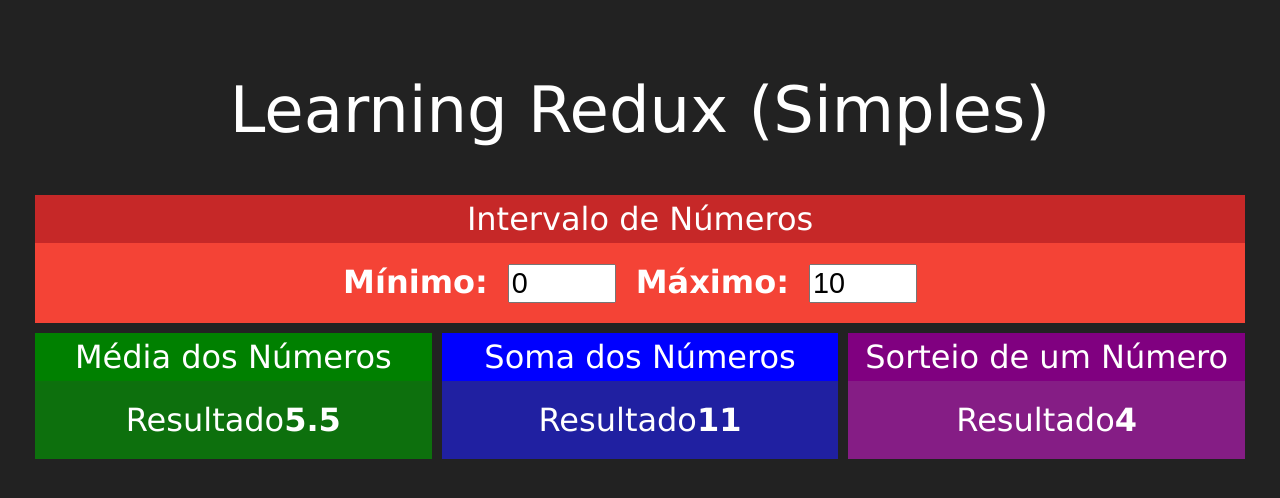
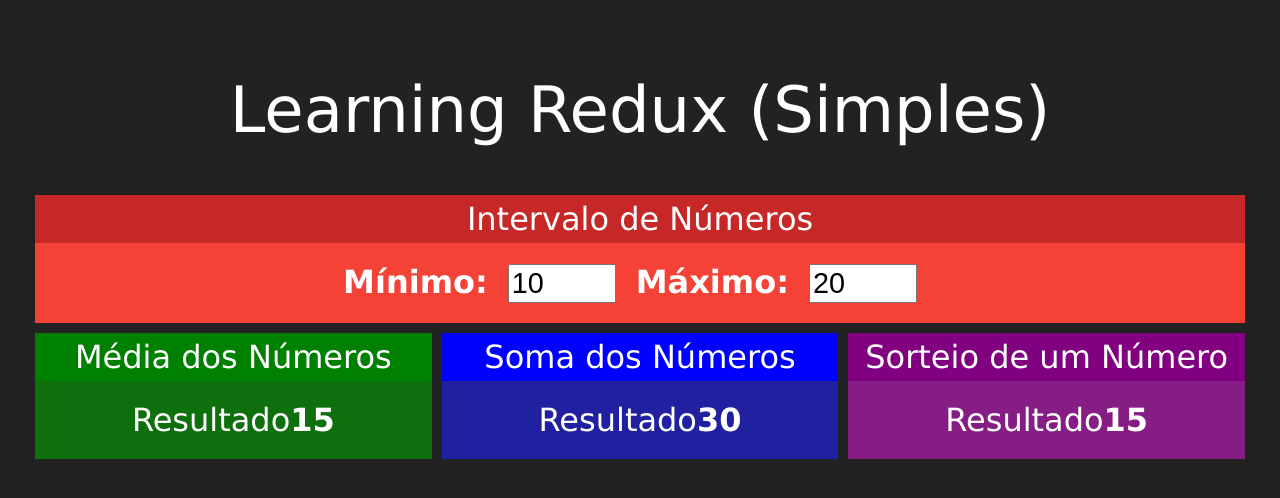
Before and after one commit to Amaurii/learning-redux, a React (Create React App) app: page / in a window 1280 px wide. Shown: the top 498 px of the page. Built offline with nearby package versions, Linux system fonts and the light colour scheme.

Commit message:
funcionando perfeitamente sem o redux

```diff
--- a/src/App.js
+++ b/src/App.js
@@ -1,4 +1,4 @@
-import React, {useState} from 'react';
+import React, { useState } from 'react';
 import './App.css';
 import Media from './components/Media';
 import Soma from './components/Soma';
@@ -9,14 +9,15 @@
 // Conseguiremos utilizar um estado dentro de um componente de função.
 function App() {
 
-  const [min, setMin] = useState(1)
-  const [max, setMax] = useState(10)
+  const [min, setMin] = useState(10)
+  const [max, setMax] = useState(20)
 
   return (
     <div className="App">
       <h1>Learning Redux (Simples)</h1>
       <div className="linha">
-        <Intervalo></Intervalo>
+        <Intervalo min={min} max={max}
+          onMinChanged={setMin} onMaxChanged={setMax}></Intervalo>
       </div>
 
       <div className="linha">
--- a/src/components/Intervalo.jsx
+++ b/src/components/Intervalo.jsx
@@ -4,16 +4,19 @@
 import Card from './Card'
 
 export default props => {
+    const { min, max } = props
     return (
         <Card title="Intervalo de Números" red>
             <div className="Intervalo">
                 <span>
                     <strong>Mínimo:</strong>
-                    <input type="number" value={0} readOnly />
+                    <input type="number" value={min}
+                        onChange={e => props.onMinChanged(+e.target.value)} />
                 </span>
                 <span>
                     <strong>Máximo:</strong>
-                    <input type="number" value={10} readOnly />
+                    <input type="number" value={max}
+                        onChange={e => props.onMaxChanged(+e.target.value)} />
                 </span>
             </div>
         </Card>
--- a/src/components/Sorteio.jsx
+++ b/src/components/Sorteio.jsx
@@ -4,7 +4,7 @@
 
 export default props => {
     const { min, max } = props
-    const aleatorio = parseInt(Math.random() * (max - min))
+    const aleatorio = parseInt(Math.random() * (max - min)) + min
     return (
         <Card title="Sorteio de um Número" purple>
             <div>
```
